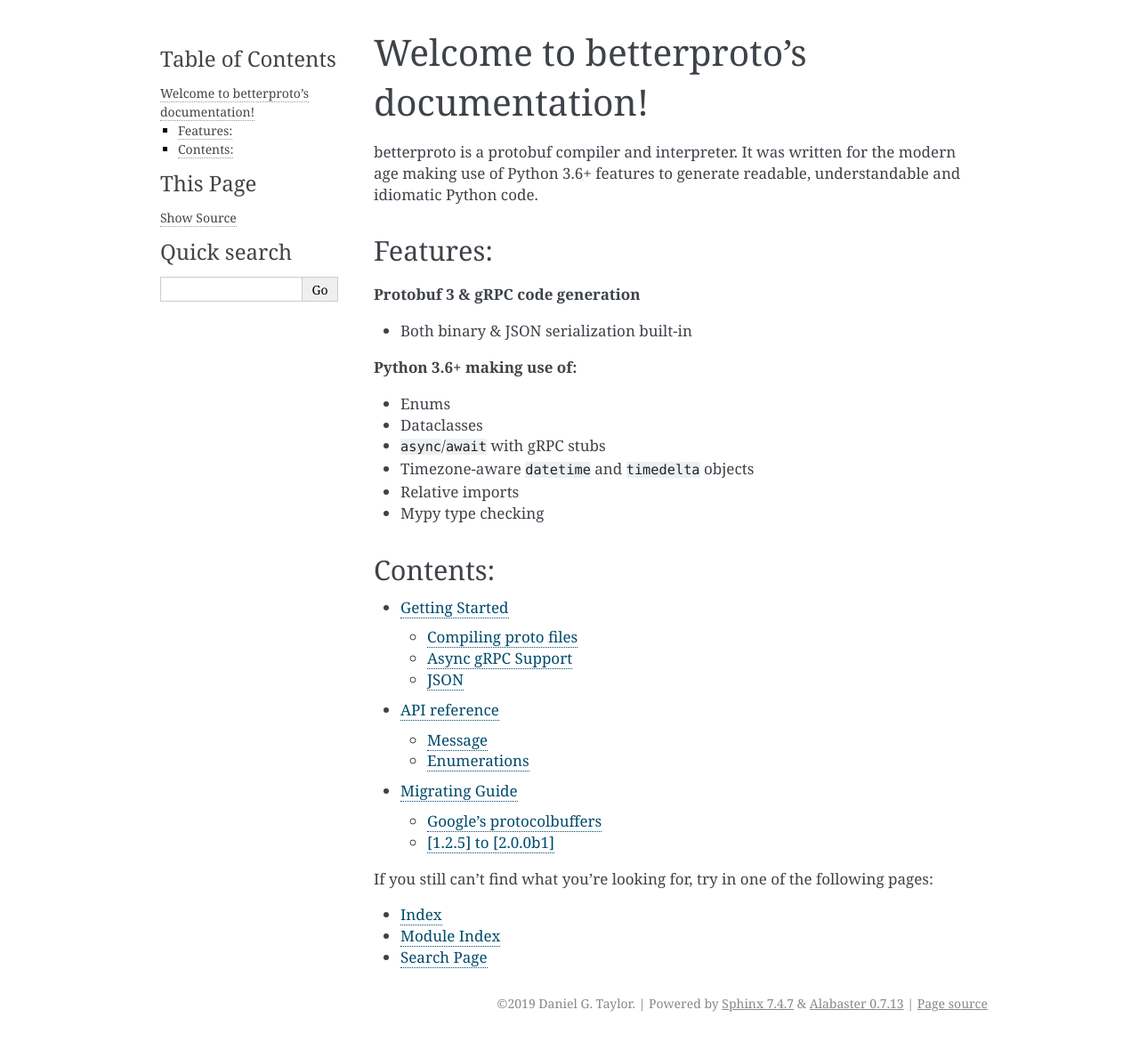
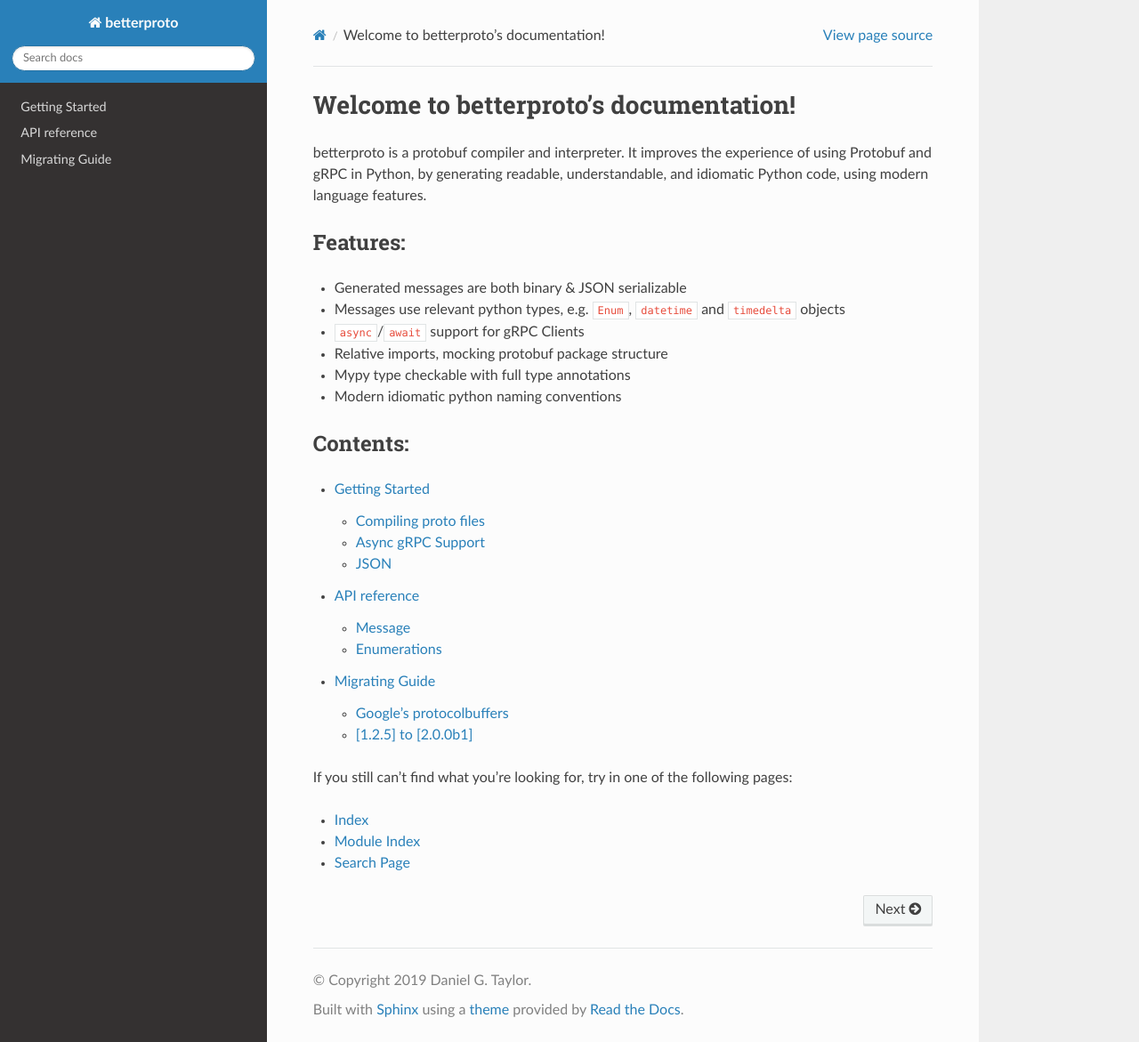
Before and after one commit to danielgtaylor/python-betterproto, a Sphinx documentation site: the page built from docs/index.rst, in a window 1280 px wide and 1171 px high. Shown: the whole window at 89% size. Built offline with Sphinx 7.4.7 and the Read the Docs theme 2.0.0, drawn with Linux system fonts in a browser that asks for light colours.

Commit message:
Update docs

```diff
--- a/docs/conf.py
+++ b/docs/conf.py
@@ -59,8 +59,8 @@
 
 # The theme to use for HTML and HTML Help pages.  See the documentation for
 # a list of builtin themes.
-#
-html_theme = "alabaster"
+
+html_theme = "sphinx_rtd_theme"
 
 # Add any paths that contain custom static files (such as style sheets) here,
 # relative to this directory. They are copied after the builtin static files,
--- a/docs/index.rst
+++ b/docs/index.rst
@@ -1,26 +1,20 @@
 Welcome to betterproto's documentation!
 =======================================
 
-betterproto is a protobuf compiler and interpreter. It was written for the modern age making use of
-Python 3.6+ features to generate readable, understandable and idiomatic Python code.
+betterproto is a protobuf compiler and interpreter. It improves the experience of using
+Protobuf and gRPC in Python, by generating readable, understandable, and idiomatic
+Python code, using modern language features.
 
 
 Features:
 ~~~~~~~~~
 
-**Protobuf 3 & gRPC code generation**
-
-- Both binary & JSON serialization built-in
-
-
-**Python 3.6+ making use of:**
-
-- Enums
-- Dataclasses
-- ``async``/``await`` with gRPC stubs
-- Timezone-aware ``datetime`` and ``timedelta`` objects
-- Relative imports
-- Mypy type checking
+- Generated messages are both binary & JSON serializable
+- Messages use relevant python types, e.g. ``Enum``, ``datetime`` and ``timedelta`` objects
+- ``async``/``await`` support for gRPC Clients
+- Relative imports, mocking protobuf package structure
+- Mypy type checkable with full type annotations
+- Modern idiomatic python naming conventions
 
 Contents:
 ~~~~~~~~~
--- a/pyproject.toml
+++ b/pyproject.toml
@@ -19,7 +19,7 @@
 grpclib = "^0.3.1"
 jinja2 = { version = "^2.11.2", optional = true }
 protobuf = { version = "^3.12.2", optional = true }
-toml = { version = "0.10.1", optional = true }
+toml = { version = "^0.10.1", optional = true }
 sphinx = { version = "3.1.2", optional = true }
 
 [tool.poetry.dev-dependencies]
```
Also changed, not shown: src/betterproto/__init__.py (+0 -8 lines), 2 other files.
